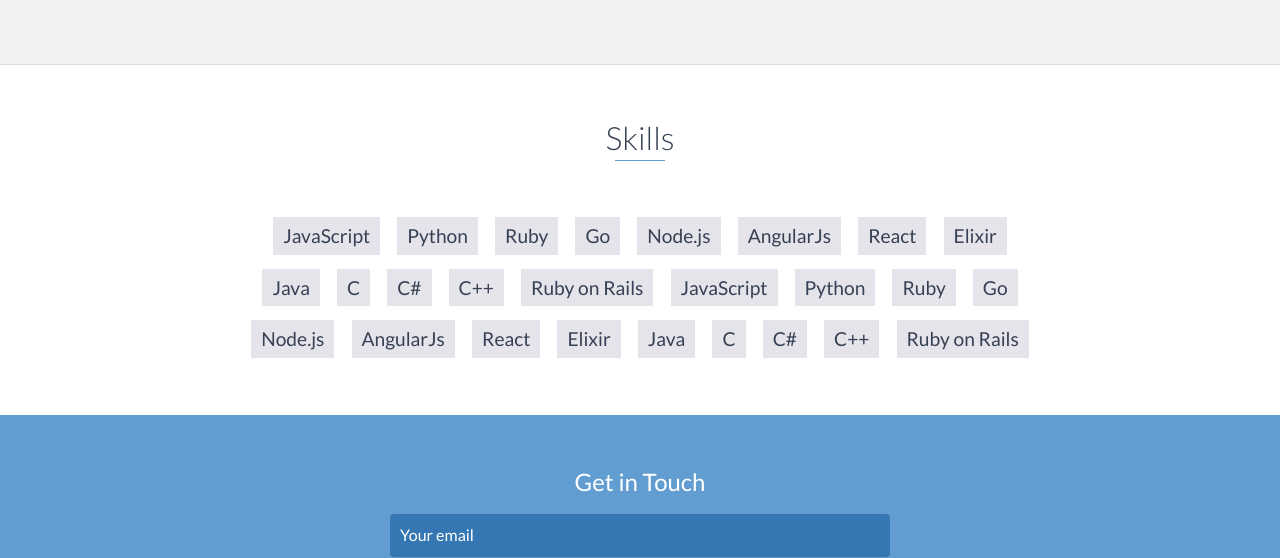
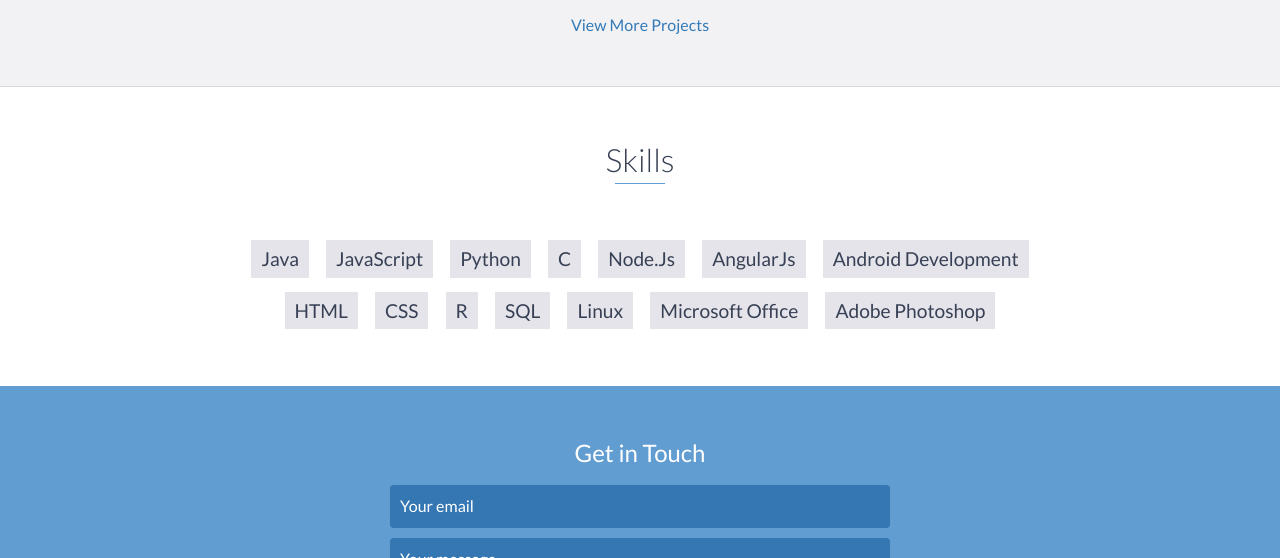
Before and after one commit to hoanglamvu/hoanglamvu.github.io, a plain HTML site: page index.html in a window 1280 px wide. Shown: the part 3220-3778 px from the top of the page. Drawn offline with nearby package versions, Linux system fonts and the light colour scheme.

Commit message:
Update index.html

```diff
--- a/index.html
+++ b/index.html
@@ -174,11 +174,11 @@
                     </div>
                     <!-- End .project-image -->
                     <div class="project-info">
-                        <h3>Project Name Here</h3>
+                        <h3>Sorcerer & Dungeons</h3>
                         <p>
-                            Lorem ipsum dolor sit amet, consectetur adipiscing elit. Curabitur in iaculis ex. Etiam volutpat laoreet urna. Morbi ut tortor nec nulla commodo malesuada sit amet vel lacus. Fusce eget efficitur libero. Morbi dapibus porta quam laoreet placerat.
+                            I created this little game over the summer based on a framework of my first ever programming project. You control a wizard who can throw out magic balls to destroy the monsters I doodled in Paint.
                         </p>
-                        <a href="#">View Project</a>
+                        <a href="https://github.com/hoanglamvu/Sorcerer-Dungeon">View Project</a>
                     </div>
                     <!-- End .project-info -->
                 </div>
@@ -190,14 +190,15 @@
                     </div>
                     <!-- End .project-image -->
                     <div class="project-info">
-                        <h3>Project Name Here</h3>
+                        <h3>Chat Room</h3>
                         <p>
-                            Lorem ipsum dolor sit amet, consectetur adipiscing elit. Curabitur in iaculis ex. Etiam volutpat laoreet urna. Morbi ut tortor nec nulla commodo malesuada sit amet vel lacus. Fusce eget efficitur libero. Morbi dapibus porta quam laoreet placerat.
+                            Networking was pretty confusing so I created a program as a way to learn. A functional chat room with 1 server and multiple clients using Java socket programming.
                         </p>
-                        <a href="#">View Project</a>
+                        <a href="https://github.com/hoanglamvu/Simple-Chat-Program">View Project</a>
                     </div>
                     <!-- End .project-info -->
                 </div>
+                <a id="view-more-projects" href="https://github.com/hoanglamvu">View More Projects</a>
                 <!-- End .project -->
             </div>
         </div>
@@ -207,32 +208,21 @@
     <div id="skills">
         <h2 class="heading">Skills</h2>
         <ul>
+        	<li>Java</li>
             <li>JavaScript</li>
             <li>Python</li>
-            <li>Ruby</li>
-            <li>Go</li>
-            <li>Node.js</li>
+            <li>C</li>
+            <li>Node.Js</li>
             <li>AngularJs</li>
-            <li>React</li>
-            <li>Elixir</li>
-            <li>Java</li>
-            <li>C</li>
-            <li>C#</li>
-            <li>C++</li>
-            <li>Ruby on Rails</li>
-            <li>JavaScript</li>
-            <li>Python</li>
-            <li>Ruby</li>
-            <li>Go</li>
-            <li>Node.js</li>
-            <li>AngularJs</li>
-            <li>React</li>
-            <li>Elixir</li>
-            <li>Java</li>
-            <li>C</li>
-            <li>C#</li>
-            <li>C++</li>
-            <li>Ruby on Rails</li>
+            <li>Android Development</li>
+            <li>HTML</li>
+            <li>CSS</li>
+            <li>R</li>
+            <li>SQL</li>
+            <li>Linux</li>
+            <li>Microsoft Office</li>
+            <li>Adobe Photoshop</li>
+
         </ul>
     </div>
     <!-- End #skills -->
@@ -240,7 +230,7 @@
     <div id="contact">
         <h2>Get in Touch</h2>
         <div id="contact-form">
-            <form method="POST" action="https://formspree.io/email@email.com">
+            <form method="POST" action="https://formspree.io/nghlamvu@gmail.com">
                 <input type="hidden" name="_subject" value="Contact request from personal website" />
                 <input type="email" name="_replyto" placeholder="Your email" required>
                 <textarea name="message" placeholder="Your message" required></textarea>
```
